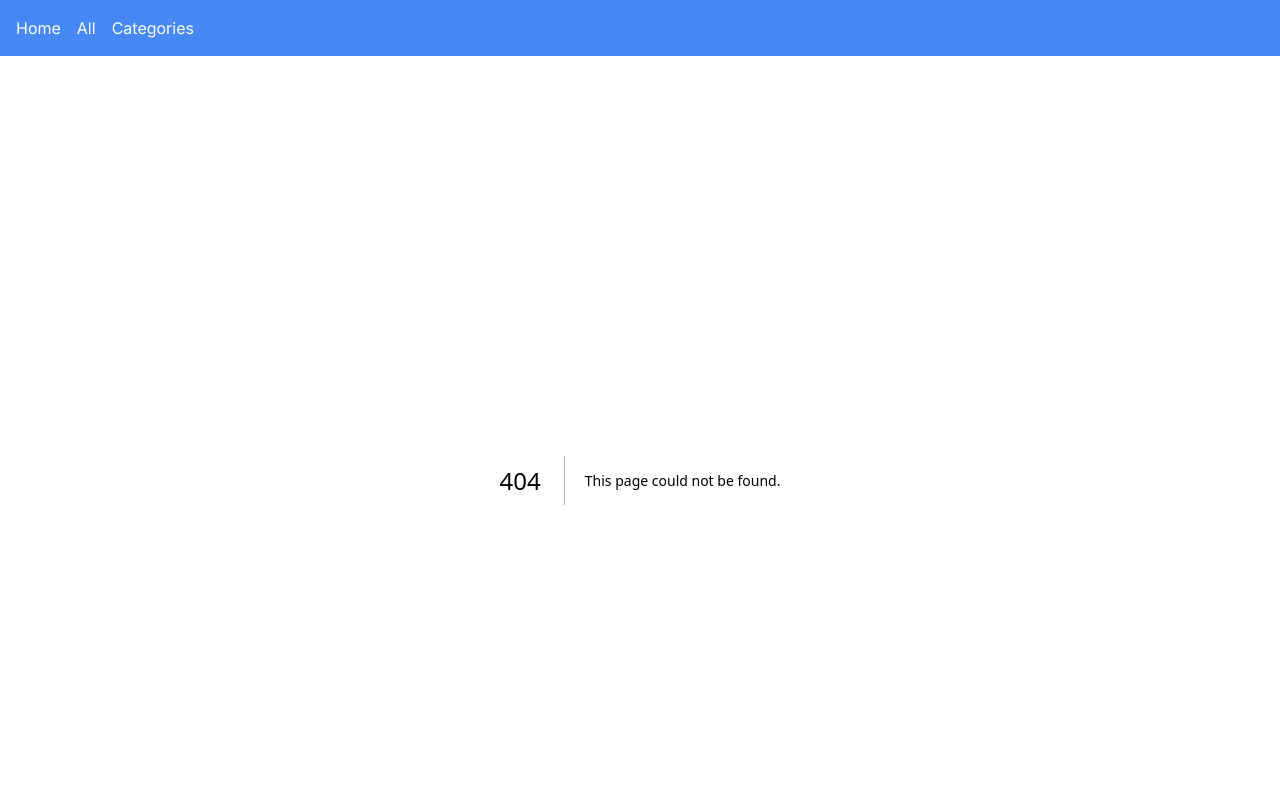
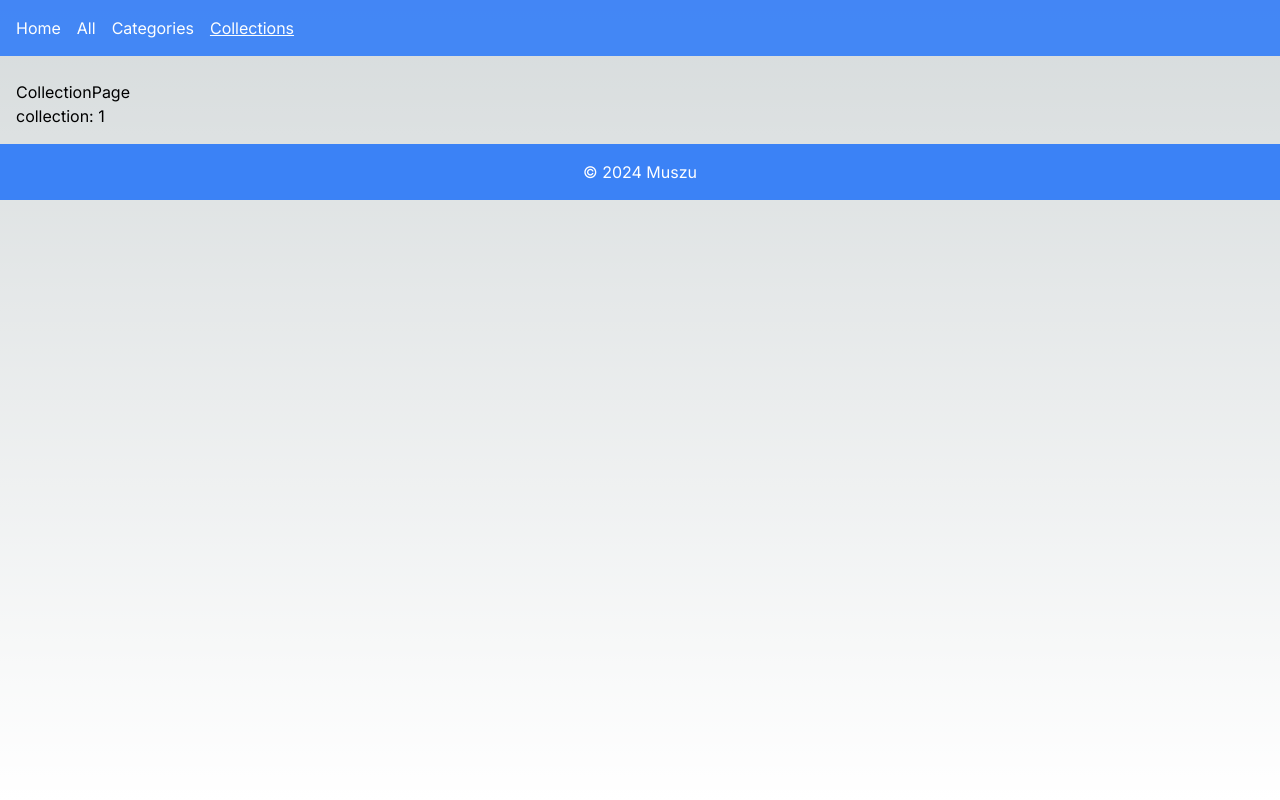
Before and after one commit to Majinmuszu/kurs-next, a Next.js app: page /collections/1 in a window 1280 px wide. Before the commit this address had no page. Shown: the top 800 px of the page. Built offline with nearby package versions, Linux system fonts and the light colour scheme.

Commit message:
raw collections pages

```diff
--- /dev/null
+++ b/src/app/collections/[collectionSlug]/page.tsx
@@ -0,0 +1,11 @@
+import React from "react";
+
+const CollectionPage = ({ params }: { params: { collectionSlug: string } }) => {
+	return (
+		<div>
+			CollectionPage <br /> collection: {params.collectionSlug}
+		</div>
+	);
+};
+
+export default CollectionPage;
--- /dev/null
+++ b/src/app/collections/page.tsx
@@ -0,0 +1,7 @@
+import React from "react";
+
+const AllCollectionsPage = () => {
+	return <div>AllCollectionsPage</div>;
+};
+
+export default AllCollectionsPage;
--- a/src/ui/molecules/Navigation.tsx
+++ b/src/ui/molecules/Navigation.tsx
@@ -18,6 +18,11 @@ const Navigation = () => {
 						Categories
 					</ActiveLink>
 				</li>
+				<li>
+					<ActiveLink href="/collections" exact={false}>
+						Collections
+					</ActiveLink>
+				</li>
 			</ul>
 		</nav>
 	);
```
